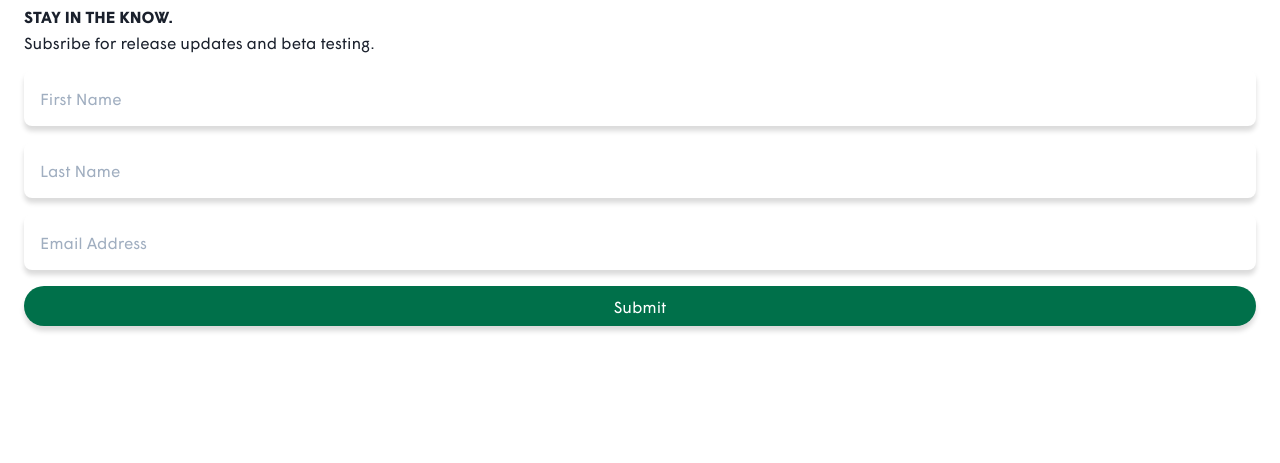
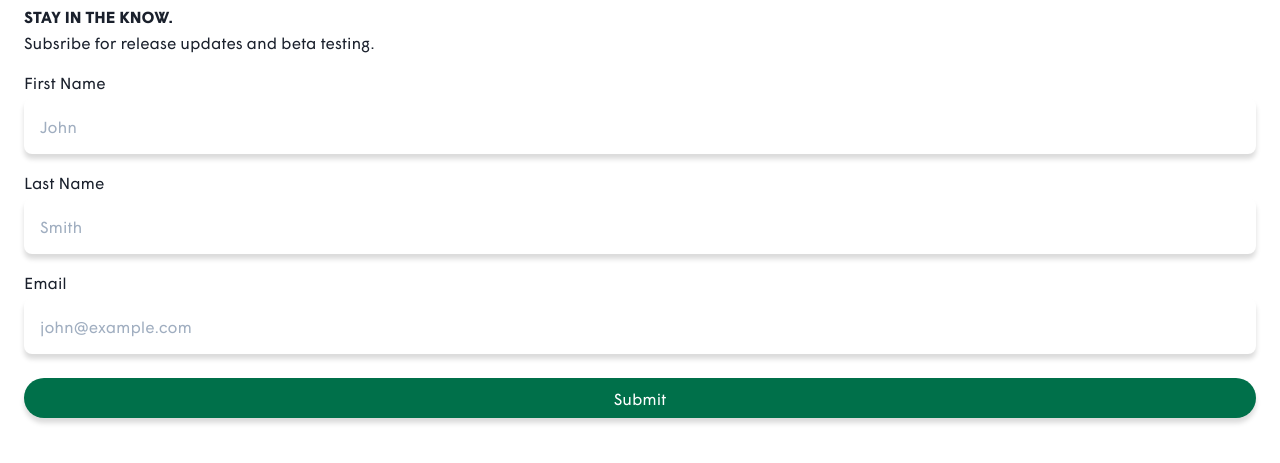
Before and after one commit to PekoTech/PekoApp.com, a Next.js app: page / in a window 1280 px wide. Shown: the part 427-890 px from the top of the page. Before the commit the page ends 817 px from the top, so only its background shows below. Built offline with nearby package versions, Linux system fonts and the light colour scheme.

Commit message:
refactor: move submit form to own component

```diff
--- /dev/null
+++ b/components/NewsletterForm.module.scss
@@ -0,0 +1,14 @@
+.input {
+  @apply p-4 rounded-lg mt-1;
+  width: 100%;
+  box-shadow: var(--shadow);
+  color: var(--color-text);
+}
+
+.submit {
+  @apply py-2 rounded-full;
+  background: var(--color-primary);
+  color: white;
+  width: 100%;
+  box-shadow: var(--shadow);
+}
--- /dev/null
+++ b/components/NewsletterForm.tsx
@@ -0,0 +1,65 @@
+import { useState, ChangeEvent, FormEvent } from 'react'
+import clsx from 'clsx'
+
+import styles from './NewsletterForm.module.scss'
+
+export default function NewsletterForm() {
+  const [form, setForm] = useState({
+    first_name: '',
+    last_name: '',
+    email: '',
+  })
+
+  const handleChange = (evt: ChangeEvent<HTMLInputElement>) => {
+    setForm({ ...form, [evt.target.name]: evt.target.value })
+  }
+
+  const handleSubmit = (evt: FormEvent<HTMLFormElement>) => {
+    evt.preventDefault()
+    console.log(form) // stub
+  }
+
+  return (
+    <form onSubmit={handleSubmit}>
+      <label>
+        First Name
+        <input
+          className={clsx(styles.input, 'mb-4')}
+          id="first_name"
+          name="first_name"
+          type="text"
+          placeholder="John"
+          value={form.first_name}
+          onChange={handleChange}
+        />
+      </label>
+      <label>
+        Last Name
+        <input
+          className={clsx(styles.input, 'mb-4')}
+          id="last_name"
+          name="last_name"
+          type="text"
+          placeholder="Smith"
+          value={form.last_name}
+          onChange={handleChange}
+        />
+      </label>
+      <label>
+        Email
+        <input
+          className={styles.input}
+          id="email"
+          name="email"
+          type="email"
+          placeholder="john@example.com"
+          value={form.email}
+          onChange={handleChange}
+        />
+      </label>
+      <button className={clsx(styles.submit, 'mt-6')} type="submit">
+        Submit
+      </button>
+    </form>
+  )
+}
--- a/pages/index.tsx
+++ b/pages/index.tsx
@@ -1,8 +1,8 @@
 import Head from 'next/head'
 import Link from 'next/link'
-import clsx from 'clsx'
 
 import styles from '../styles/Home.module.scss'
+import NewsletterForm from '../components/NewsletterForm'
 
 export default function Home() {
   return (
@@ -41,34 +41,7 @@ export default function Home() {
             <h1 className="font-bold mb-1">STAY IN THE KNOW.</h1>
             <p>Subsribe for release updates and beta testing.</p>
           </header>
-          <form>
-            <input
-              className={clsx(styles.input, 'mb-4')}
-              id="first_name"
-              type="text"
-              placeholder="First Name"
-            />
-            <input
-              className={clsx(styles.input, 'mb-4')}
-              id="last_name"
-              type="text"
-              placeholder="Last Name"
-            />
-            <input
-              className={styles.input}
-              id="email"
-              type="text"
-              placeholder="Email Address"
-              maxLength={50}
-            />
-            <button
-              className={clsx(styles.submit, 'mt-4')}
-              id="submit"
-              type="submit"
-            >
-              Submit
-            </button>
-          </form>
+          <NewsletterForm />
         </section>
       </main>
     </>
--- a/styles/Home.module.scss
+++ b/styles/Home.module.scss
@@ -1,17 +1,3 @@
 .highlight {
   color: var(--color-primary);
 }
-
-.input {
-  @apply p-4 rounded-lg;
-  width: 100%;
-  box-shadow: var(--shadow);
-}
-
-.submit {
-  @apply py-2 rounded-full;
-  background: var(--color-primary);
-  color: white;
-  width: 100%;
-  box-shadow: var(--shadow);
-}
--- a/styles/index.scss
+++ b/styles/index.scss
@@ -25,7 +25,7 @@ h1 {
   line-height: 1.2;
 }
 
-input[type='text'] {
+input {
   -webkit-appearance: none;
   -moz-appearance: none;
   appearance: none;
```
Also changed, not shown: 1 other file (tests, documents, lock files or other folders).
